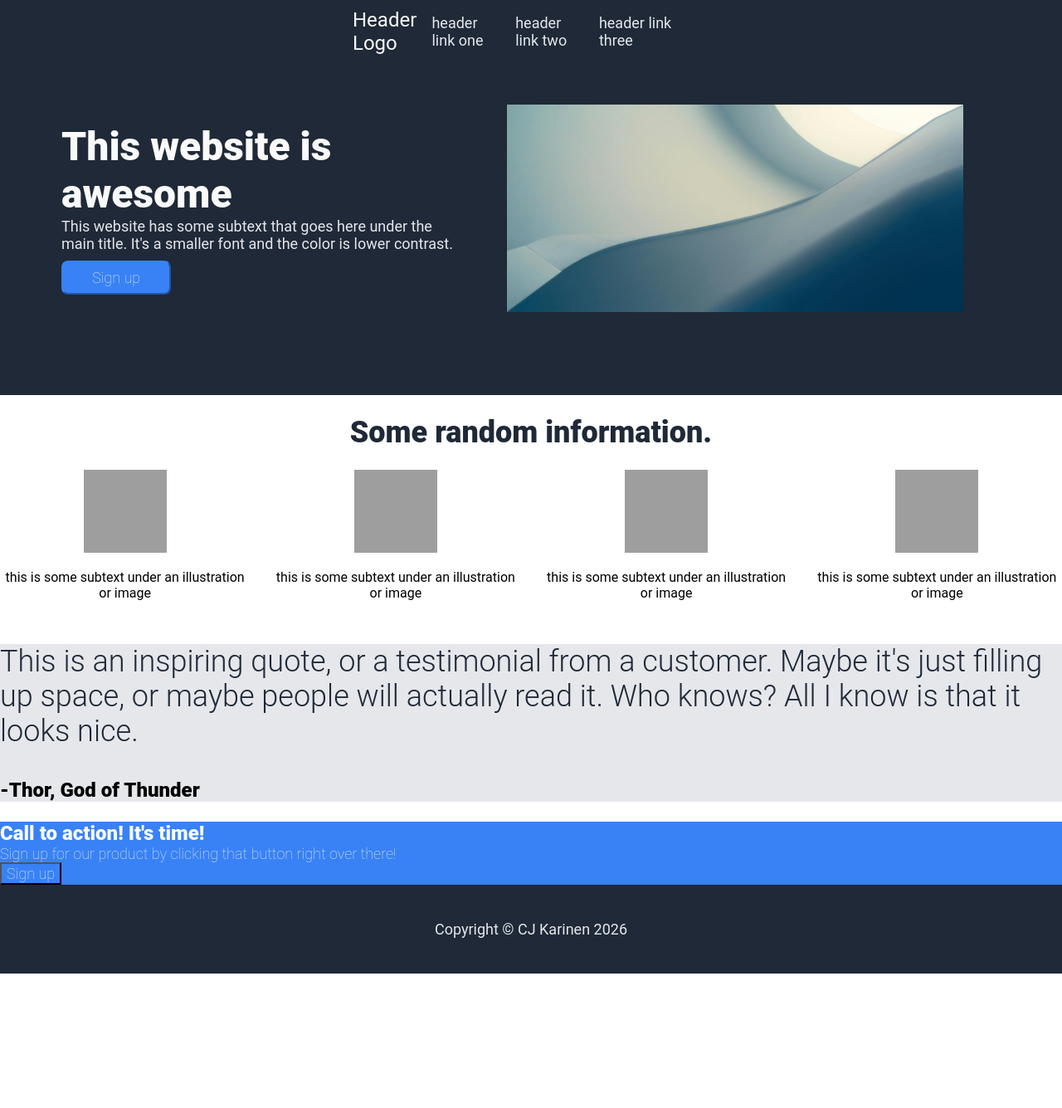
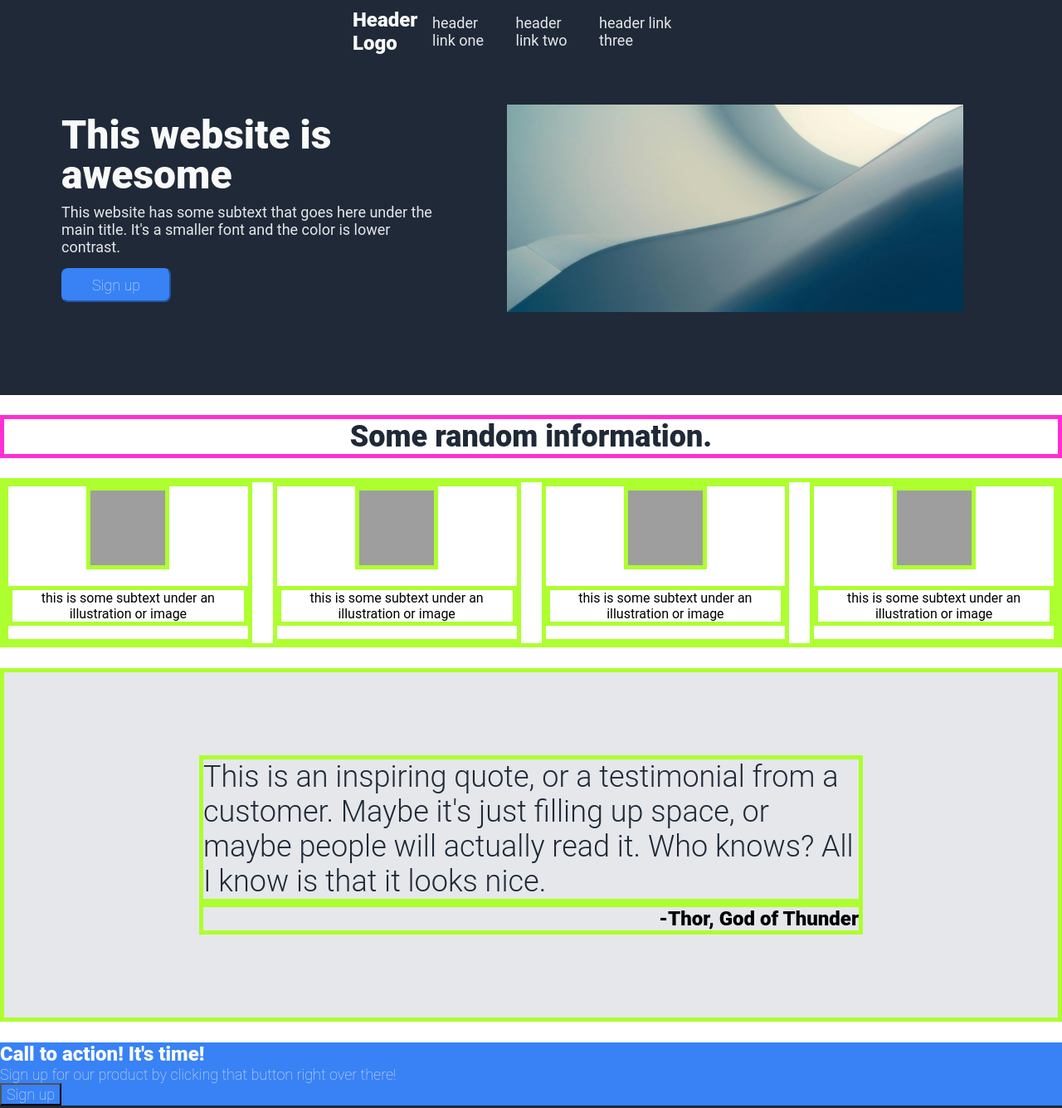
Before and after one commit to cjkarinen20/css-landing-page, a plain HTML site: page index.html in a window 1280 px wide. Shown: the top 1335 px of the page at 83% size. Before the commit the page ends 1173 px from the top, so only its background shows below. Drawn offline with Linux system fonts and the light colour scheme; grey boxes are pictures that could not be loaded.

Commit message:
Rework the Quote Section Text
Add padding and margins to the quote section
in addition to another div container to keep
the correct text alignment. Additionally,
I emboldened the header logo and added a break
to the smaller hero text.

```diff
--- a/index.html
+++ b/index.html
@@ -24,8 +24,7 @@
         <div class="hero-content">
             <p class="hero-text-1">This website is awesome</p>
             <p class="hero-text-2"> This website has some subtext that goes here under the main title.
-                It's a smaller font and the color is lower contrast.</p>
-
+                It's a smaller font and the color is lower <br> contrast.</p>
             <div class="button-container"><button class="hero-button">Sign up</button></div>
         </div>
         <div class="hero-image-container"><img class="hero-image" src="images/placeholder-1.jpg" alt="Placeholder for hero section."></div>
@@ -52,10 +51,12 @@
         </div>
 <!-----Quote-Section----->
     <div class="quote-section">
-            <p class="quote"> This is an inspiring quote, or a testimonial from a customer.
-                Maybe it's just filling up space, or maybe people will actually read it.
-                Who knows? All I know is that it looks nice.</p>
-            <p class="author"> -Thor, God of Thunder</p>
+            <div class="quote-container">
+                <p class="quote"> This is an inspiring quote, or a testimonial from a customer.
+                    Maybe it's just filling up space, or maybe people will actually read it.
+                    Who knows? All I know is that it looks nice.</p>
+                <p class="author"> -Thor, God of Thunder</p>
+            </div>
         </div>
 <!-----Banner-Section----->
     <div class="banner">
--- a/styles.css
+++ b/styles.css
@@ -37,6 +37,7 @@ body{
 
 .logo{
     font-size: 24px;
+    font-weight: 900;
     color: #f9faf8;
     /* border: 5px solid orange; */
 }
@@ -86,6 +87,7 @@ body{
     margin: 0;
     text-align: left;
     max-width: 410px;
+    line-height: 1;
     /* border: 5px solid blueviolet; */
 }
 
@@ -93,9 +95,11 @@ body{
     font-size: 18px;
     color: #e5e7eb;
     margin: 0;
+    margin-top: 10px;
     margin-bottom: 10px;
     text-align: left;
     max-width: 480px;
+    padding-bottom: 5px;
     /* border: 5px solid blueviolet; */
 }
 
@@ -120,7 +124,7 @@ body{
     font-weight: 300;
     display: flex;
     gap: 52px;
-    /* border: 5px solid greenyellow; */
+    border: 5px solid greenyellow;
 }
 
 .gallery-container{
@@ -129,20 +133,19 @@ body{
     align-content: center;
     justify-content: center;
     gap: 25px;
-    /* border: 5px solid greenyellow; */
+    border: 5px solid greenyellow;
 }
 
 .gallery-container img{
     height: 100px;
     width: 100px;
-    /* border: 5px solid greenyellow; */
+    border: 5px solid greenyellow;
 }
 
 .gallery-container p{
     text-align: center;
     text-wrap: wrap;
-    /* bor
-    der: 5px solid greenyellow; */
+    border: 5px solid greenyellow;
 }
 
 .info{
@@ -151,7 +154,7 @@ body{
     flex-direction: column;
     align-items: center;
     justify-items: center;
-    /* border: 5px solid greenyellow; */
+    border: 5px solid greenyellow;
 }
 
 
@@ -160,24 +163,38 @@ body{
     color: #1f2937;
     font-weight: 900;
     text-align: center;
-    /* border: 5px solid rgb(255, 47, 210); */
+    border: 5px solid rgb(255, 47, 210);
 }
 
 /*-----Quote-Section-----*/
 
 .quote-section{
     background-color: #e5e7eb;
+    display: flex;
+    justify-content: center;
+    align-items: center;
+    flex-direction: column;
+    border: 5px solid greenyellow;
+    margin: 25px 0px 25px 0px;
+    padding: 100px 200px 100px 200px;
 }
 
 .quote{
     font-size: 36px;
+    max-width: 800px;
+    margin: 0;
     color: #1f2937;
     font-weight: 300;
+    border: 5px solid greenyellow;
 }
 
 .author{
     font-size: 24px;
+    max-width: 800px;
     font-weight: 900;
+    margin: 0;
+    text-align: right;
+    border: 5px solid greenyellow;
 }
 
 /*-----Banner-Section-----*/
```
